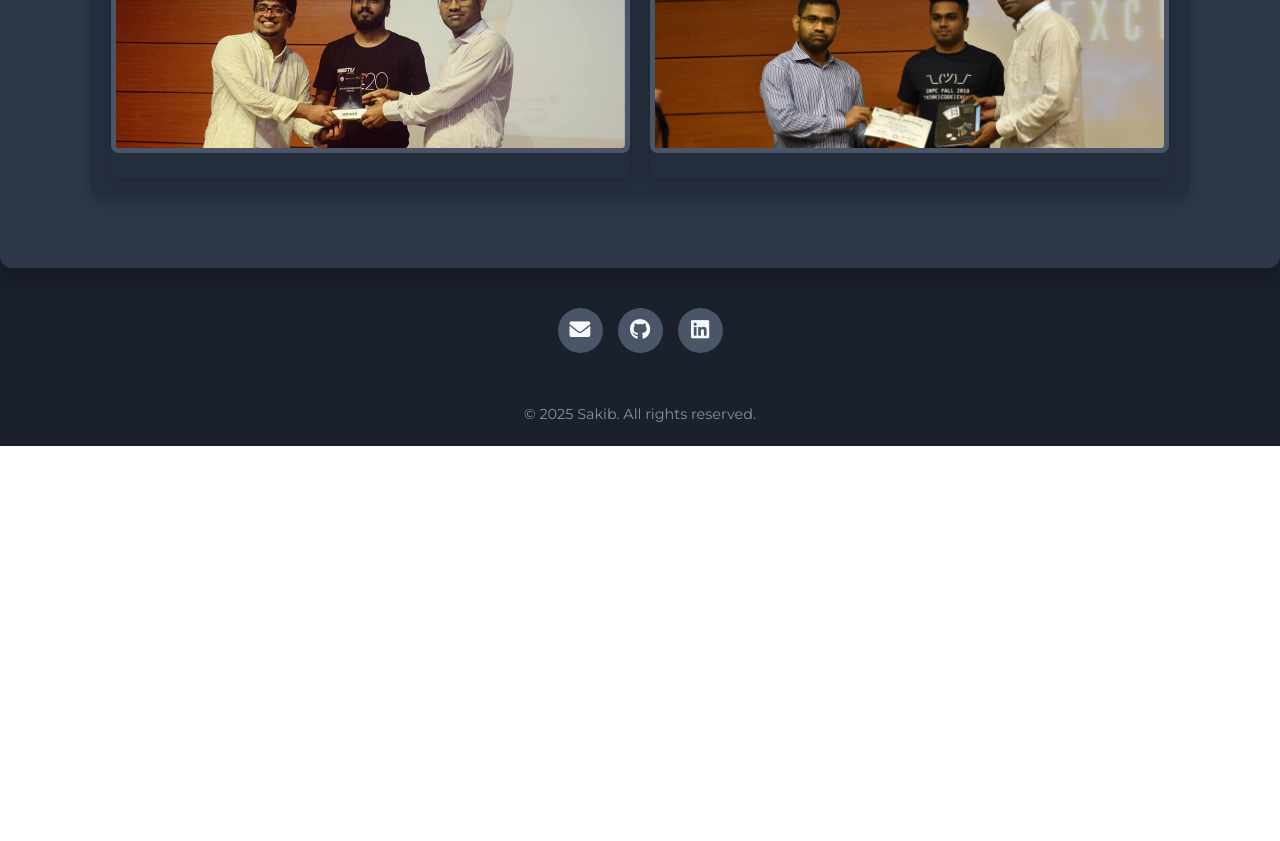
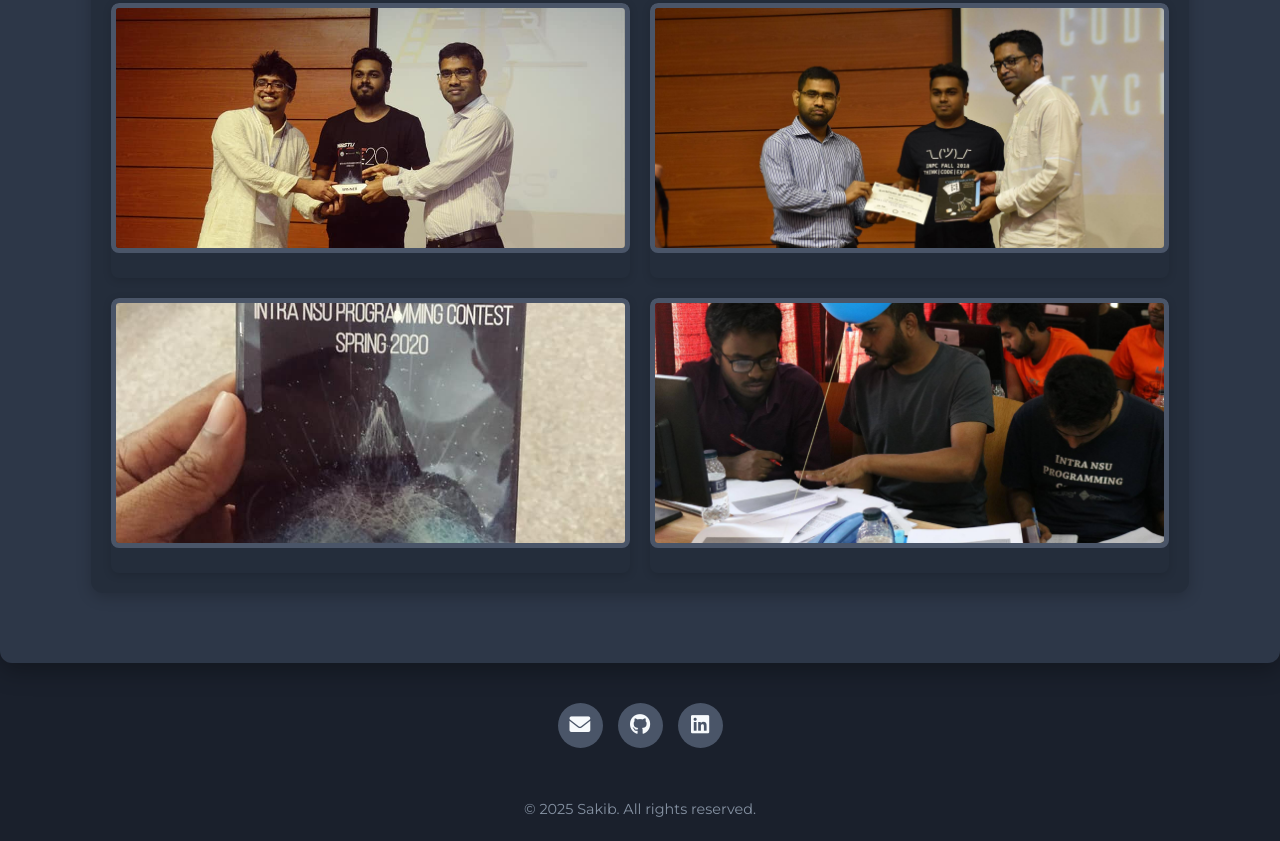
Before and after one commit to sakiib/sakiib.github.io, a plain HTML site: page index.html in a window 1280 px wide. Shown: the part 3386-4227 px from the top of the page. Before the commit the page ends 3832 px from the top, so only its background shows below. Drawn offline with Linux system fonts and the light colour scheme.

Commit message:
update 2025

```diff
--- a/css/style.css
+++ b/css/style.css
@@ -308,7 +308,7 @@ p.about-text {
 /* This rule targets images specifically within the .image-gallery to override any broader image styles */
 .image-gallery .gallery-item img {
     width: 100%;
-    height: 200px; /* Fixed height for rectangular images, adjust as needed */
+    height: 250px; /* Fixed height for rectangular images, adjust as needed */
     object-fit: cover; /* Ensures images fill the space without distortion */
     display: block; /* Remove extra space below image */
     border-radius: 8px; /* Set to 8px for rectangular (or 0 for sharp) */
--- a/index.html
+++ b/index.html
@@ -156,6 +156,12 @@
             <div class="gallery-item">
               <img src="images/image-4.jpg" alt="Description of image 4">
             </div>
+            <div class="gallery-item">
+              <img src="images/image-6.jpg" alt="Description of image 6">
+            </div>
+            <div class="gallery-item">
+              <img src="images/image-7.jpg" alt="Description of image 7">
+            </div>
             </div>
 
           </div> <div class="social-links">
```
Also changed, not shown: images/image-6.jpg (added), images/image-7.jpg (added).
